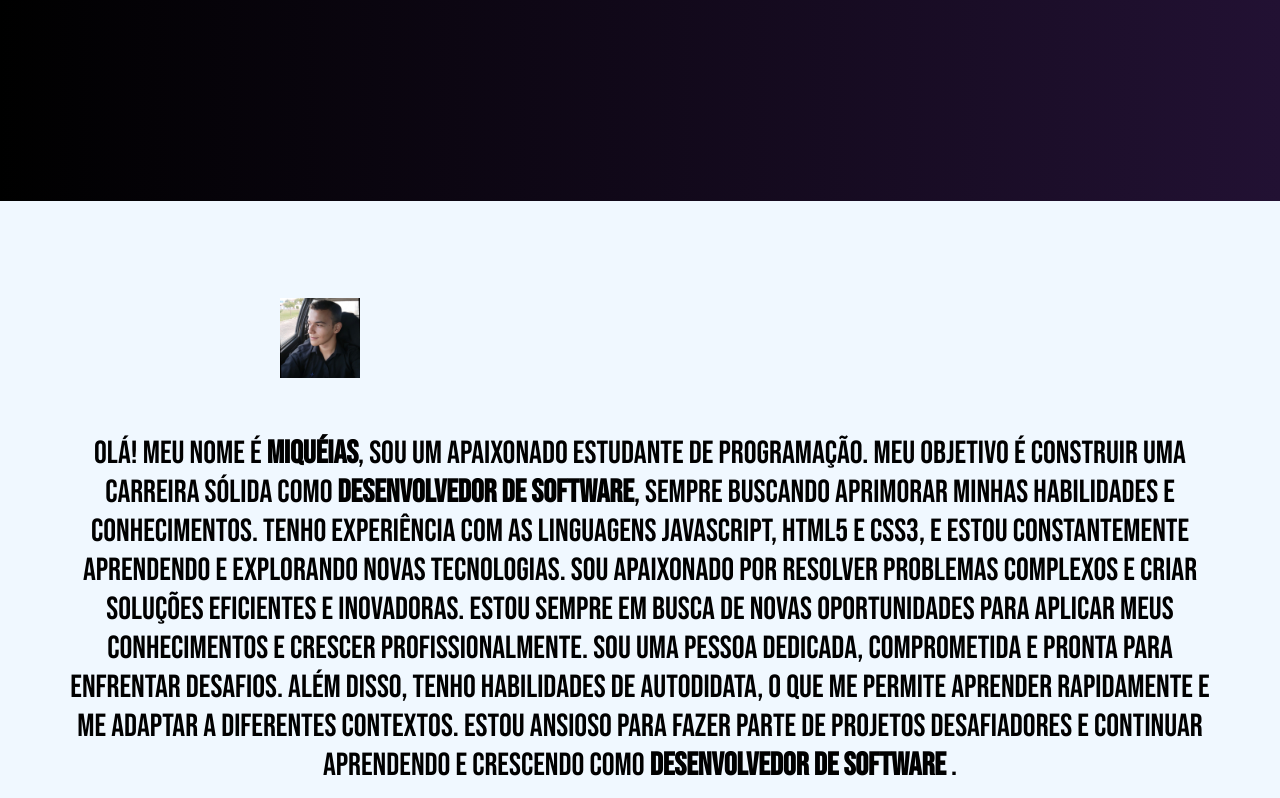
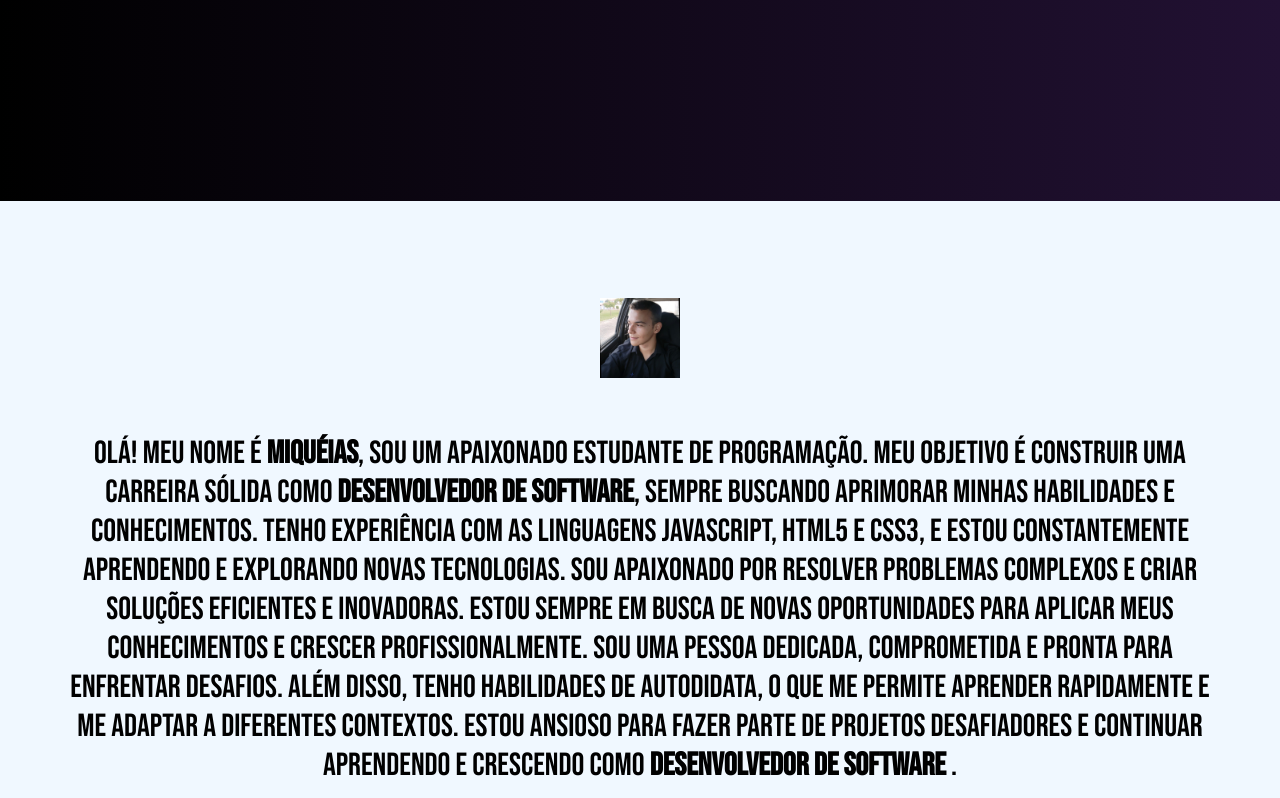
Before and after one commit to miqueiasramos/portfolio, a plain HTML site: page index.html in a window 1280 px wide. Shown: the part 663-1461 px from the top of the page. Drawn offline with nearby package versions, Linux system fonts and the light colour scheme.

Commit message:
I fixed small bugs

```diff
--- a/estilos/style.css
+++ b/estilos/style.css
@@ -103,8 +103,8 @@ h1 a:hover {
   display: flex;
   justify-content: center;
   align-items: center;
-  width: 50%;
-  height: 50%;
+
+
 
 
 }
```
Also changed, not shown: index.html (+4 -2 lines).
